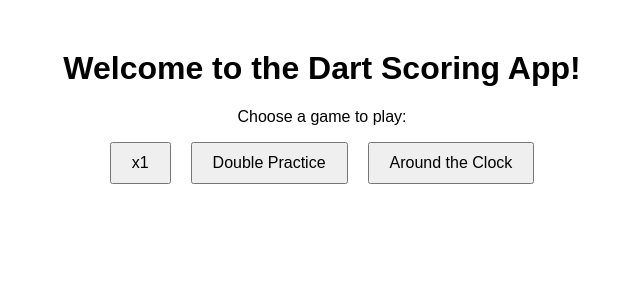
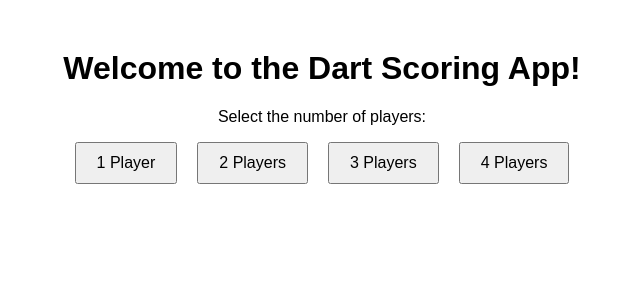
Before and after one commit to Thomson1511/AutoScore, a Flask app: page / in a window 1280 px wide. Shown: the top 300 px of the page, without its empty margins (318-958 px from the left). Run offline with Flask 3, Linux system fonts and the light colour scheme.

Commit message:
vissza állítás

```diff
--- a/static/js/script.js
+++ b/static/js/script.js
@@ -1,22 +1,7 @@
-let selectedGame = null;
 let selectedPlayers = null;
-
-function startGame(game) {
-    selectedGame = game;
-    document.getElementById("players-selection").style.display = "block";  // Megjelenítjük a játékosok választási lehetőségét
-}
 
 function selectPlayers(players) {
     selectedPlayers = players;
     document.getElementById("start-game-container").style.display = "block";  // Megjelenítjük a Start Game gombot
-    document.getElementById("start-game-btn").innerText = `Start ${selectedGame} for ${selectedPlayers} Player(s)`;
+    document.getElementById("start-game-btn").innerText = `Start ${selectedGame} for ${selectedPlayers} Player(s) with ${startingScore}`;
 }
-
-function startActualGame() {
-    if (selectedGame && selectedPlayers) {
-        alert(`Starting ${selectedGame} for ${selectedPlayers} player(s)`);
-        // Itt átirányíthatunk egy másik oldalra vagy elkezdhetjük a játékot
-    } else {
-        alert("Please select a game and number of players.");
-    }
-}
--- a/templates/index.html
+++ b/templates/index.html
@@ -9,15 +9,8 @@
 </head>
 <body>
     <h1>Welcome to the Dart Scoring App!</h1>
-    <p>Choose a game to play:</p>
 
-    <div class="button-container">
-        <button onclick="startGame('x1')">x1</button>
-        <button onclick="startGame('double')">Double Practice</button>
-        <button onclick="startGame('clock')">Around the Clock</button>
-    </div>
-
-    <div id="players-selection" style="display: none;">
+    <div id="players-selection">
         <p>Select the number of players:</p>
         <div class="button-container">
             <button onclick="selectPlayers(1)">1 Player</button>
@@ -27,10 +20,6 @@
         </div>
     </div>
 
-    <div id="start-game-container" style="display: none;">
-        <button id="start-game-btn" onclick="startActualGame()">Start Game</button>
-    </div>
-
     <!-- Linkelés a JavaScript fájlhoz -->
     <script src="{{ url_for('static', filename='js/script.js') }}"></script>
 </body>
```
